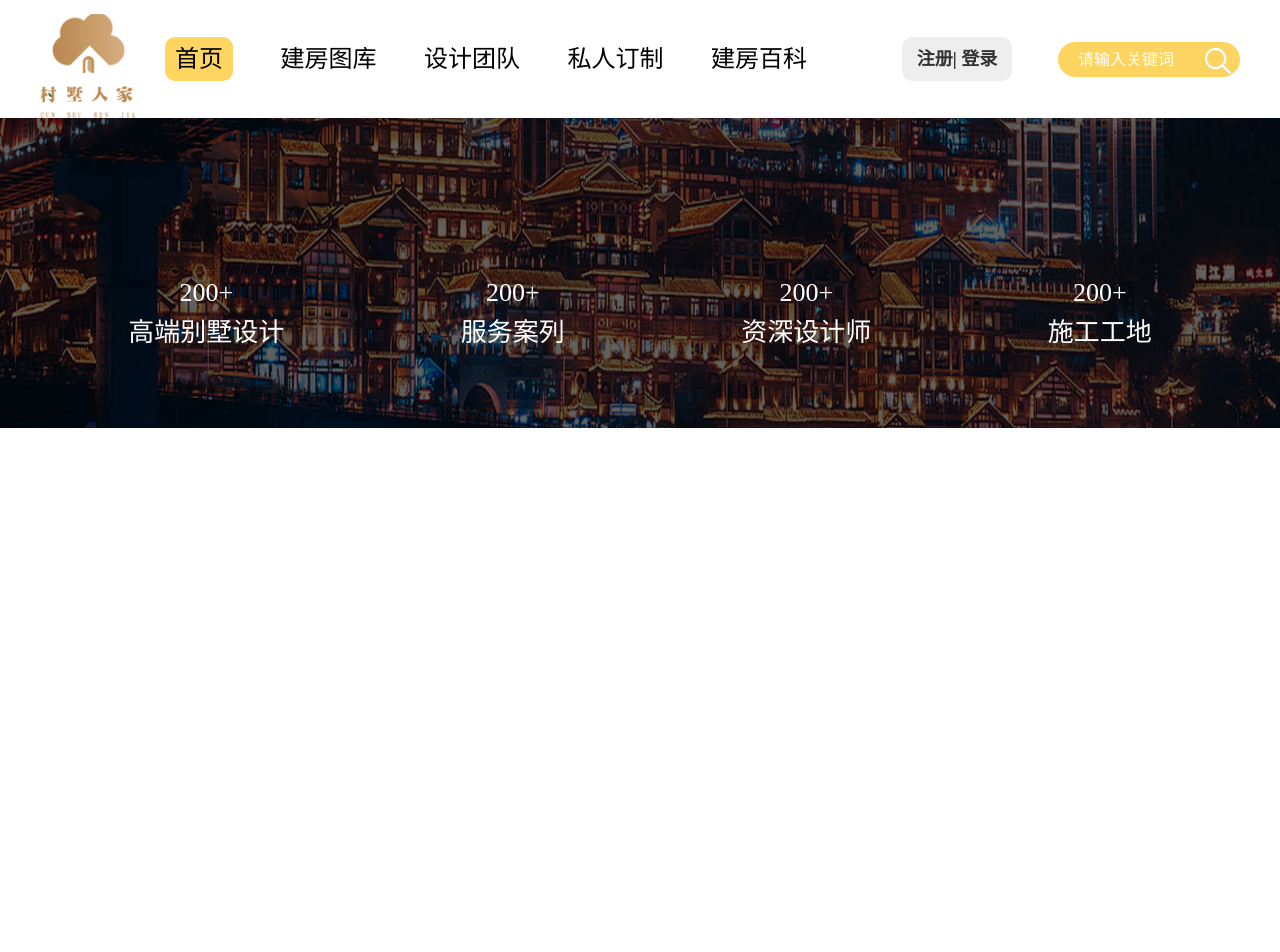
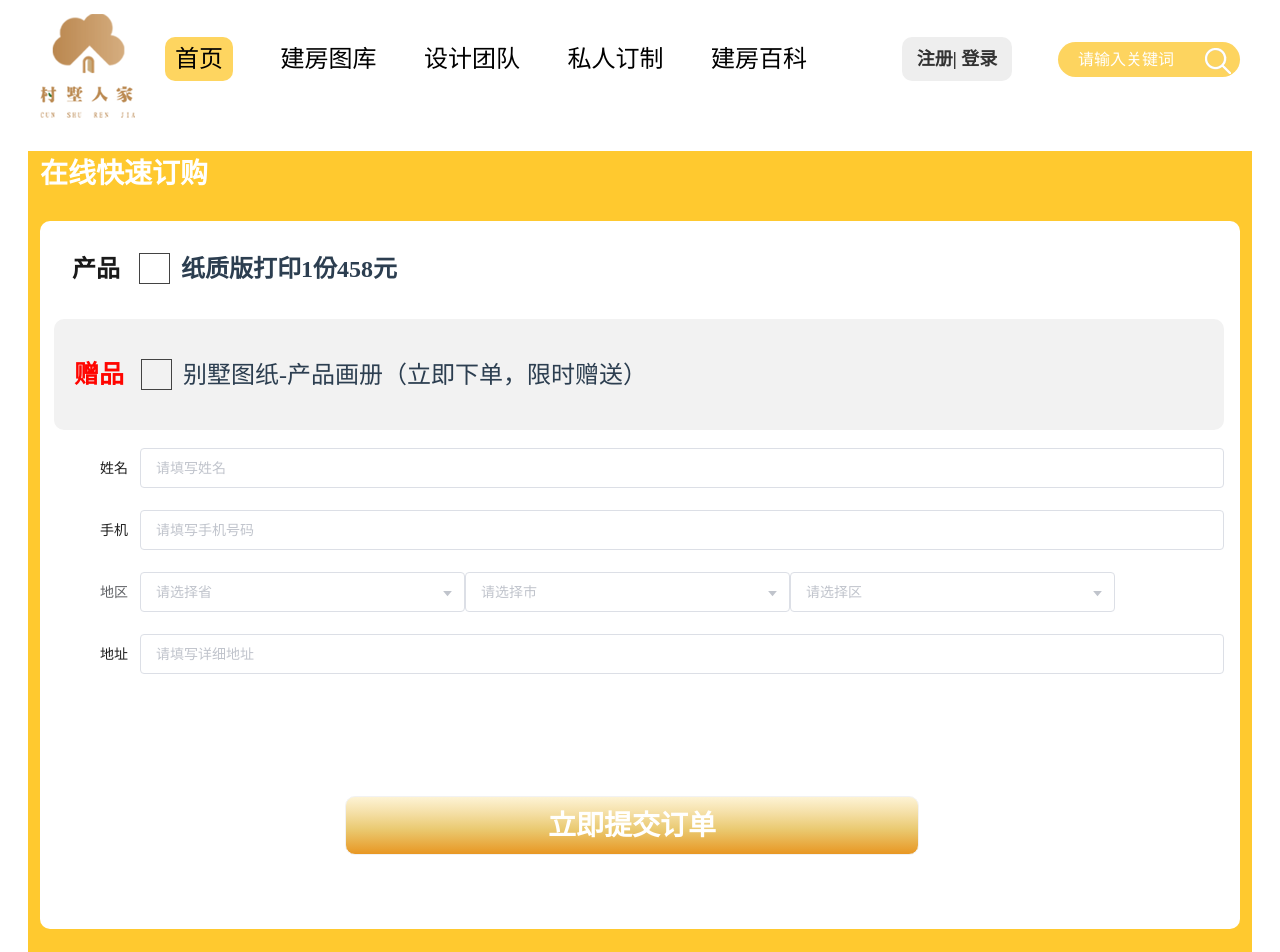
Before and after one commit to liuli766/Senshiju, a Vue app in the folder Senshiju/: page /quikOrder in a window 1280 px wide. Shown: the top 952 px of the page. Before the commit the page ends 800 px from the top, so only its background shows below. Built offline with nearby package versions, Linux system fonts and the light colour scheme.

Commit message:
updata 订购和支付页面

```diff
--- a/Senshiju/src/assets/comm/comm.css
+++ b/Senshiju/src/assets/comm/comm.css
@@ -18,7 +18,7 @@
 .video,
 .userintro,
 .nav,
-.order {
+.order,.quikorder {
   width: 1200px;
   margin: 0 auto;
 }
@@ -125,7 +125,9 @@
   display: flex;
   align-items: center;
 }
-
+.flx{
+  display: flex;
+}
 input::-webkit-input-placeholder {
   color: #fff;
 }
--- a/Senshiju/src/components/login.vue
+++ b/Senshiju/src/components/login.vue
@@ -84,8 +84,7 @@ export default {
     },
     inp1() {
       //手机验证
-      console.log(2)
-      if (this.phone == '') {
+      if (this.userinfo.phone == '') {
         this.p1 = true
         return false
       } else {
@@ -94,7 +93,8 @@ export default {
     },
     inp2() {
       //密码不能为空
-      if (this.password == '') {
+      console.log(2)
+      if (this.userinfo.password == '') {
         this.p2 = true
         return false
       } else {
@@ -102,11 +102,11 @@ export default {
       }
     },
     handsubmit() {
-      if (this.phone == '') {
+      if (this.userinfo.phone == '') {
         this.p1 = true
         return false
       }
-      if (this.password == '') {
+      if (this.userinfo.password == '') {
         this.p2 = true
         return false
       }
--- a/Senshiju/src/components/register.vue
+++ b/Senshiju/src/components/register.vue
@@ -26,8 +26,8 @@
           <input type="text" class="input" placeholder="请输入手机号" v-model="userinfo.phone" @change="inp1"/>
            <p id="red" v-if="p2">请输入密码</p>
           <input type="password" class="input" placeholder="请输入密码" v-model="userinfo.password" @change="inp2"/>
+          <p id="red" v-if="p3">请输入验证码</p>
           <div class="rel">
-             <p id="red" v-if="p3">请输入验证码</p>
             <input type="text" class="input" placeholder="请输入四位验证码" v-model="code" @change="inp3" />
             <div class="pos poniter" @click="time" v-if="tmeValue==60">
               <div class="line"></div>获取验证码
@@ -125,7 +125,7 @@ export default {
     },
     inp1(){ //手机验证
       console.log(2)
-      if(this.phone==''){
+      if(this.userinfo.phone==''){
         this.p1=true
         return false
       }else{
@@ -133,7 +133,7 @@ export default {
       }
     },
     inp2(){ //密码不能为空
-      if(this.password==''){
+      if(this.userinfo.password==''){
         this.p2=true
         return false
       }else{
@@ -149,11 +149,11 @@ export default {
       }
     },
     handsubmit(){
-      if(this.phone==''){
+      if(this.userinfo.phone==''){
         this.p1=true
         return false
       }
-      if(this.password==''){
+      if(this.userinfo.password==''){
         this.p2=true
         return false
       }
--- /dev/null
+++ b/Senshiju/src/pages/pay.vue
@@ -0,0 +1,38 @@
+<template>
+  <!-- 支付页面 -->
+  <div class="pay">
+    <el-tabs type="border-card">
+      <el-tab-pane label="微信支付">用户管理</el-tab-pane>
+      <el-tab-pane label="支付宝">配置管理</el-tab-pane>
+      <el-tab-pane label="对公转账">角色管理</el-tab-pane>
+    </el-tabs>
+  </div>
+</template>
+
+<script>
+export default {}
+</script>
+
+<style scoped>
+.pay {
+  width: 1175px;
+  margin: 0 auto;
+}
+</style>
+<style>
+.el-tabs--border-card>.el-tabs__header .el-tabs__item{
+ border:0;
+ color: #505050;
+}
+.el-tabs__item.is-top {
+  color: #505050;
+  font: bold 22px/20px '';
+  padding: 20px 20px 26px 16px;
+ border-top: 4px solid transparent !important;
+}
+.el-tabs__item.is-top.is-active{
+    color: #0084FF;
+    border-top: 4px solid #0084FF !important;
+}
+
+</style>
--- /dev/null
+++ b/Senshiju/src/pages/quikOrder.vue
@@ -0,0 +1,248 @@
+<template>
+  <!-- 快速订购 -->
+  <div class="quikorder">
+    <h6>在线快速订购</h6>
+    <div class="quikorderbox">
+      <div class="product fl_be_al">
+        <span>产品</span>
+        <div class="fl_be_al">
+          <div class="block"></div>
+          <span class="bold">纸质版打印1份458元</span>
+        </div>
+      </div>
+      <div class="gift fl_be_al">
+        <span>赠品</span>
+        <div class="fl_be_al">
+          <div class="block"></div>
+          <span class="normal">别墅图纸-产品画册（立即下单，限时赠送）</span>
+        </div>
+      </div>
+      <!-- 表单 -->
+      <el-form
+        :model="ruleForm"
+        status-icon
+        :rules="rules"
+        ref="ruleForm"
+        label-width="100px"
+        class="demo-ruleForm"
+      >
+        <el-form-item label="姓名" prop="name" class="labe">
+          <el-input type="text" v-model="ruleForm.name" autocomplete="off" placeholder="请填写姓名"></el-input>
+        </el-form-item>
+        <el-form-item label="手机" prop="tel" class="labe">
+          <el-input type="text" v-model="ruleForm.tel" autocomplete="off" placeholder="请填写手机号码"></el-input>
+        </el-form-item>
+        <el-form-item label="地区" class="between">
+          <div class="bet">
+            <el-autocomplete
+              popper-class="my-autocomplete"
+              v-model="province"
+              :fetch-suggestions="querySearch"
+              placeholder="请选择省"
+              @select="handleSelect"
+              style="width:325px"
+            >
+              <i class="el-icon-caret-bottom el-input__icon" slot="suffix"></i>
+              <template slot-scope="{ item }">
+                <div class="name">{{ item.value }}</div>
+                <span class="addr">{{ item.address }}</span>
+              </template>
+            </el-autocomplete>
+            <el-autocomplete
+              popper-class="my-autocomplete"
+              v-model="city"
+              :fetch-suggestions="querySearch"
+              placeholder="请选择市"
+              @select="handleSelect"
+              style="width:325px"
+            >
+              <i class="el-icon-caret-bottom el-input__icon" slot="suffix"></i>
+              <template slot-scope="{ item }">
+                <div class="name">{{ item.value }}</div>
+                <span class="addr">{{ item.address }}</span>
+              </template>
+            </el-autocomplete>
+            <el-autocomplete
+              popper-class="my-autocomplete"
+              v-model="area"
+              :fetch-suggestions="querySearch"
+              placeholder="请选择区 "
+              @select="handleSelect"
+              style="width:325px"
+            >
+              <i class="el-icon-caret-bottom el-input__icon" slot="suffix"></i>
+              <template slot-scope="{ item }">
+                <div class="name">{{ item.value }}</div>
+                <span class="addr">{{ item.address }}</span>
+              </template>
+            </el-autocomplete>
+          </div>
+        </el-form-item>
+        <el-form-item label="地址" prop="addr" class="labe">
+          <el-input type="text" v-model="ruleForm.addr" autocomplete="off" placeholder="请填写详细地址"></el-input>
+        </el-form-item>
+        <div style="text-align: center;">
+          <el-button class="btn" @click="submitForm('ruleForm')">立即提交订单</el-button>
+        </div>
+      </el-form>
+    </div>
+  </div>
+</template>
+
+<script>
+export default {
+  data() {
+    return {
+      checked: false,
+      ruleForm: {
+        name: '',
+        tel: '',
+        addr: ''
+      },
+      rules: {
+        name: [{ required: true, message: '姓名不能为空', trigger: 'blur' }],
+        tel: [{ required: true, message: '手机不能为空', trigger: 'blur' }],
+        addr: [{ required: true, message: '地址不能为空', trigger: 'blur' }]
+      },
+       restaurants: [],
+        province: '',
+        city:'',
+        area:''
+    }
+  },
+  methods: {
+    submitForm(formName) { //立即提交订单
+      this.$refs[formName].validate(valid => {
+        if (valid) {
+          alert('submit!')
+        } else {
+          console.log('error submit!!')
+          return false
+        }
+      })
+    },
+    loadAll() {
+        return [
+          { "value": "三全鲜食（北新泾店）", "address": "长宁区新渔路144号" },
+          { "value": "Hot honey 首尔炸鸡（仙霞路）", "address": "上海市长宁区淞虹路661号" },
+          { "value": "新旺角茶餐厅", "address": "上海市普陀区真北路988号创邑金沙谷6号楼113" },
+          { "value": "泷千家(天山西路店)", "address": "天山西路438号" },
+          { "value": "胖仙女纸杯蛋糕（上海凌空店）", "address": "上海市长宁区金钟路968号1幢18号楼一层商铺18-101" },
+          { "value": "贡茶", "address": "上海市长宁区金钟路633号" },
+          { "value": "豪大大香鸡排超级奶爸", "address": "上海市嘉定区曹安公路曹安路1685号" },
+          { "value": "茶芝兰（奶茶，手抓饼）", "address": "上海市普陀区同普路1435号" },
+          { "value": "十二泷町", "address": "上海市北翟路1444弄81号B幢-107" },]
+    },
+     querySearch(queryString, cb) {
+        var restaurants = this.restaurants;
+        var results = queryString ? restaurants.filter(this.createFilter(queryString)) : restaurants;
+        // 调用 callback 返回建议列表的数据
+        cb(results);
+      },
+      createFilter(queryString) {
+        return (restaurant) => {
+          return (restaurant.value.toLowerCase().indexOf(queryString.toLowerCase()) === 0);
+        };
+    },
+    handleSelect(item) {
+        console.log(item);
+      },
+},
+mounted() {
+      this.restaurants = this.loadAll();
+    }
+}
+</script>
+
+<style scoped>
+.demo-ruleForm {
+  margin-top: 18px;
+}
+.btn {
+  width: 574px;
+  height: 59px;
+  border: 1px solid rgba(242, 242, 242, 1);
+  background: linear-gradient(
+    0deg,
+    rgba(232, 151, 35, 1) 0%,
+    rgba(234, 202, 114, 1) 44%,
+    rgba(245, 224, 168, 1) 73%,
+    rgba(253, 243, 213, 1) 100%
+  );
+  border-radius: 10px;
+  color: #fff;
+  font: bold 28px/8px 'SimHei';
+  margin-top: 100px;
+  margin-bottom: 74px;
+}
+
+.quikorder {
+  background: #ffc92f;
+  padding: 0 12px;
+  text-align: left;
+  padding-bottom: 144px;
+}
+.quikorder h6 {
+  margin: 33px 0 24px 0;
+  font: bold 28px/46px 'SimHei';
+  color: #fff;
+}
+.quikorderbox {
+  background: #fff;
+  padding-right: 16px;
+  padding-top: 32px;
+  border-radius: 10px;
+}
+.quikorderbox .product > span {
+  font: bold 24px/8px 'SimHei';
+  color: #1a1a1a;
+  margin-right: 19px;
+  margin-left: 32px;
+}
+.block {
+  width: 29px;
+  height: 29px;
+  border: 1px solid#434343;
+  margin-right: 11px;
+}
+.bold {
+  font: bold 24px/8px 'SimHei';
+}
+.normal {
+  font: 400 24px/8px 'SimHei';
+}
+.gift {
+  background: #f2f2f2;
+  padding: 40px 20px;
+  border-radius: 10px;
+  margin-top: 35px;
+  margin-left: 14px;
+}
+.gift > span {
+  font: bold 25px/8px 'SimHei';
+  color: #ff0500;
+  margin-right: 17px;
+}
+</style>
+<style>
+.labe .el-form-item__label {
+  color: #1f1f1f !important;
+}
+
+.my-autocomplete li {
+  line-height: normal;
+  padding: 7px;
+}
+.my-autocomplete li.name {
+  text-overflow: ellipsis;
+  overflow: hidden;
+}
+.my-autocomplete li .addr {
+  font-size: 12px;
+  color: #b4b4b4;
+}
+
+.my-autocomplete li .highlighted .addr {
+  color: #ddd;
+}
+</style>
--- a/Senshiju/src/router/index.js
+++ b/Senshiju/src/router/index.js
@@ -104,6 +104,22 @@ const routes = [
       title: '文章详情'
     },
     component: (resolve) => require(['@/pages/articDetail'], resolve)
+  },
+  {
+    path: '/quikOrder',
+    name: 'quikOrder',
+    meta: {
+      title: '快速订购'
+    },
+    component: (resolve) => require(['@/pages/quikOrder'], resolve)
+  },
+  {
+    path: '/pay',
+    name: 'pay',
+    meta: {
+      title: '支付页面'
+    },
+    component: (resolve) => require(['@/pages/pay'], resolve)
   }
 ]
 
```
